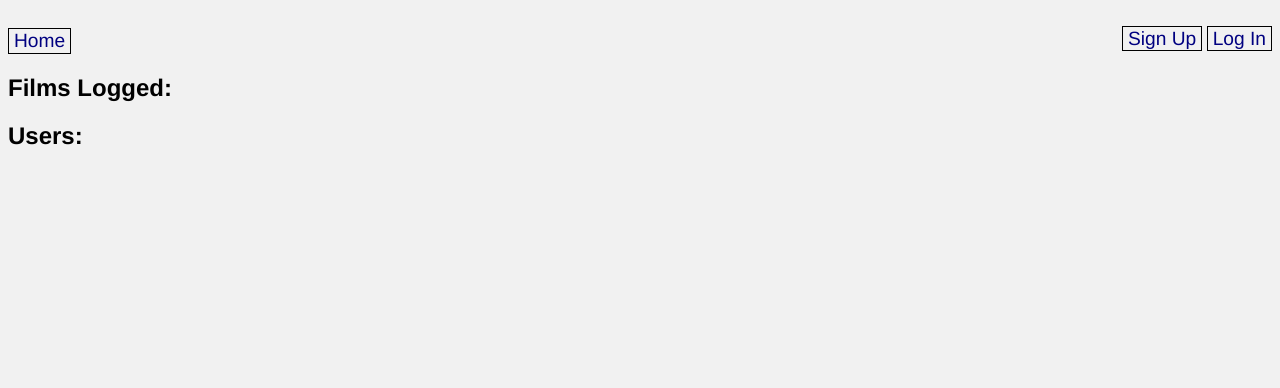
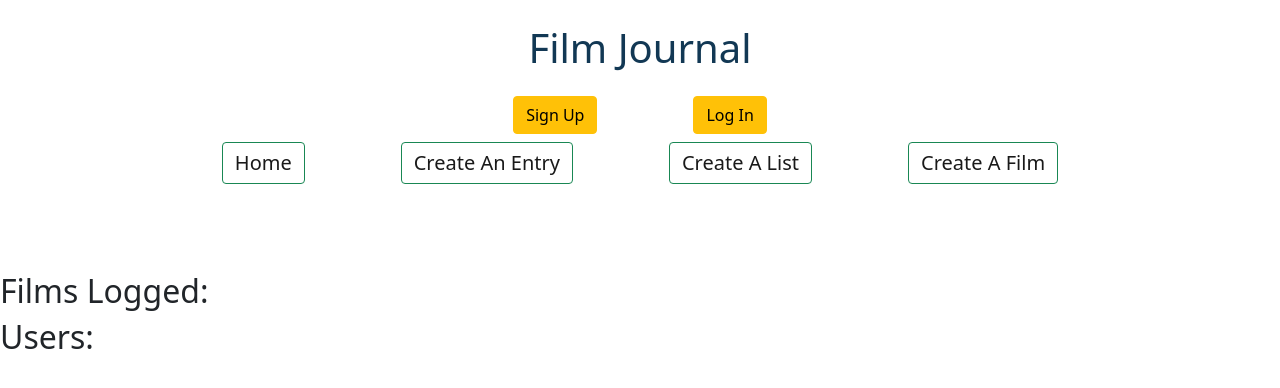
Before and after one commit to sharmaineb/film-journal, a Flask app: page / in a window 1280 px wide. Shown: the top 388 px of the page. Run offline with Flask 2, Linux system fonts and the light colour scheme; data that the repository does not hold is empty; some libraries are stand-ins or nearby versions.

Commit message:
[update] saving before i mess this up again

```diff
--- a/film_app/static/style.css
+++ b/film_app/static/style.css
@@ -1,53 +1 @@
-/* Add styles here. */
-body {
-    display: flex;
-    flex-direction: column;
-    align-items: center;
-    background-color: #f1f1f1;
-    font-family: 'helvetica';
-}
-
-#content {
-    width: 100%;
-    background-color: #f1f1f1;
-    padding: 20px;
-}
-
-nav {
-    width: 100%;
-    display: flex;
-    flex-direction: row;
-    justify-content: space-between;
-}
-
-nav a {
-    color: navy;
-    text-decoration: none;
-    border: 1px solid black;
-    padding: 1px 5px;
-    font-size: 1.2em;
-}
-
-fieldset {
-    display: flex;
-    flex-direction: column;
-    margin: 20px 0;
-    padding: 20px;
-}
-
-fieldset * {
-    margin: 5px;
-}
-
-fieldset input {
-    padding: 5px;
-}
-
-input[type=submit] {
-    padding: 10px 20px;
-    align-self: flex-end;
-}
-
-li.error {
-    color: red;
-}
+/* Add styles here.
--- a/film_app/templates/base.html
+++ b/film_app/templates/base.html
@@ -1,27 +1,13 @@
 <!DOCTYPE html>
-<html>
-    <head>
-        <title>Film Journal</title>
-        <link rel="stylesheet" href="/static/style.css">
-        <link rel="preconnect" href="https://fonts.gstatic.com">
-    </head>
+<html lang="en">
+<head>
+    <meta charset="UTF-8">
+    <meta http-equiv="X-UA-Compatible" content="IE=edge">
+    <meta name="viewport" content="width=device-width, initial-scale=1.0">
+    <title>Film Journal</title>
+    <link href="https://cdn.jsdelivr.net/npm/bootstrap@5.0.2/dist/css/bootstrap.min.css" rel="stylesheet" integrity="sha384-EVSTQN3/azprG1Anm3QDgpJLIm9Nao0Yz1ztcQTwFspd3yD65VohhpuuCOmLASjC" crossorigin="anonymous">
+</head>
     <body>
-        <div id="content">
-            <nav>
-                <a href="/">Home</a>
-                <div>
-                    {% if current_user.is_authenticated %}
-                    <a href="/create_film">Create Film</a>
-                    <a href="/create_list">Create List</a>
-                    <a href="/create_entry">Create An Entry</a>
-                    <a href="/logout">Log Out</a>
-                    {% else %}
-                    <a href="/signup">Sign Up</a>
-                    <a href="/login">Log In</a>
-                    {% endif %}
-                </div>
-            </nav>
-
             {% if current_user.is_authenticated %}
             <p>You are logged in as {{ current_user.username }}</p>
             {% endif %}
--- a/film_app/templates/home.html
+++ b/film_app/templates/home.html
@@ -1,15 +1,20 @@
 {% extends 'base.html' %}
-
 {% block content %}
 
-<h2>Films Logged:</h2>
-
+<div class="text-center mt-4 mb-2 font-helvetica">
+    <h1 class="mb-4" style="color: #123854;">Film Journal</h1>
+</div>
+{% include 'partials/navbar.html' %}
+<div class="d-flex justify-content-center my-4 py-3">
+    <img src="">
+</div>
 <ul>
 {% for film in all_films %}
     <li><a href="/film/{{ film.id }}">{{ film.title }}</a> by {{ film.list.name }}</li>
 {% endfor %}
 </ul>
 
+<h2>Films Logged:</h2>
 <h2>Users:</h2>
 
 <ul>
--- /dev/null
+++ b/film_app/templates/partials/navbar.html
@@ -0,0 +1,18 @@
+<div class="d-flex flex-row-reverse font-helvetica">
+    <div class="d-flex justify-content-center align-items-center w-100">
+      {% if not current_user.is_authenticated %}
+      <a href="/signup" class="btn btn-warning mx-5">Sign Up</a>
+      <a href="/login" class="btn btn-warning mx-5">Log In</a>
+      {% else %}
+      <a href="/logout" class="btn btn-warning mx-5">Log Out</a>
+      {% endif %}
+    </div>
+</div>
+<nav class="py-2 navbar navbar-light mb-3">
+    <div class="d-flex justify-content-center align-items-center w-100">
+      <a class="btn btn-outline-success navbar-brand mx-5" href="/">Home</a>
+      <a class="btn btn-outline-success navbar-brand mx-5" href="/create_entry">Create An Entry</a>
+      <a class="btn btn-outline-success navbar-brand mx-5" href="/create_list">Create A List</a>
+      <a class="btn btn-outline-success navbar-brand mx-5" href="/create_film">Create A Film</a>
+</div>
+</nav>
```
